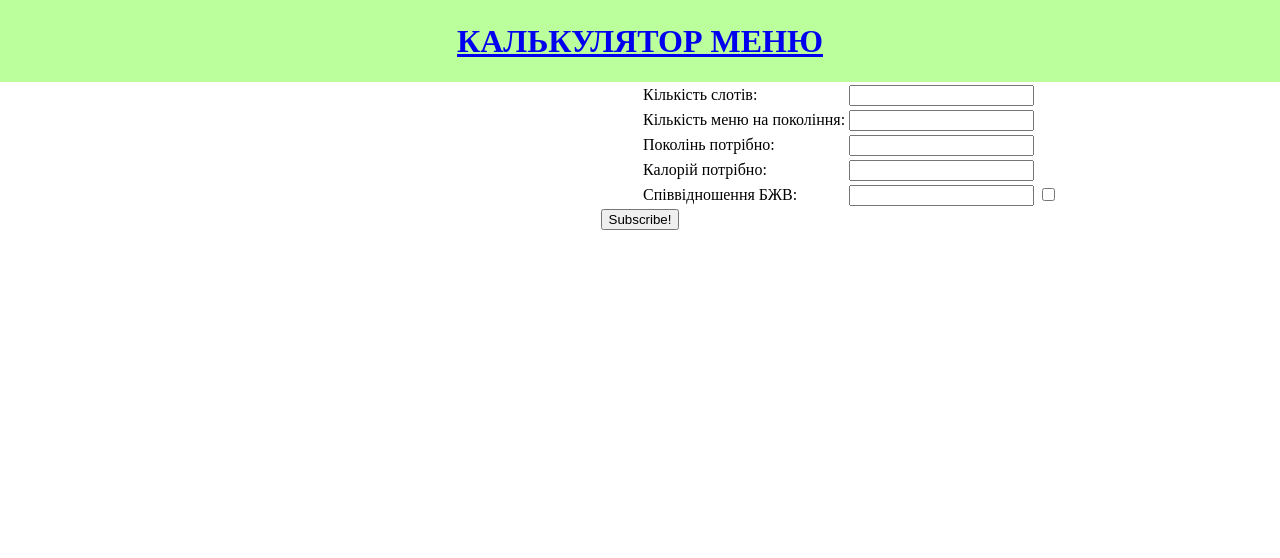
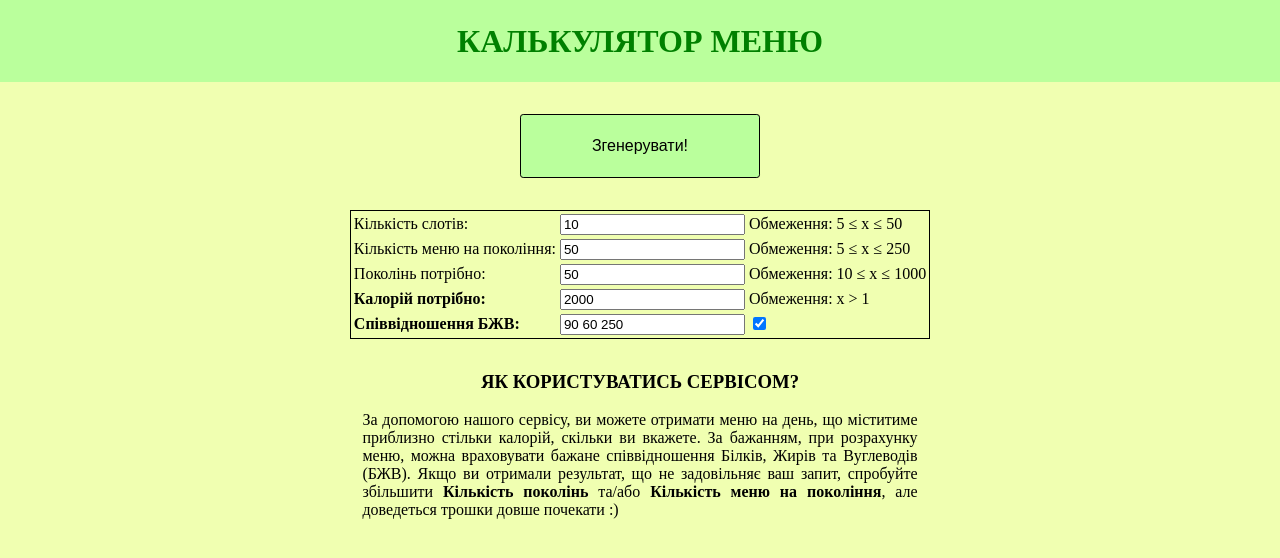
Before and after one commit to guvzan/OptimalMenuWebSite, a Django app: template calculator/templates/calculator/index.html in a window 1280 px wide. Shown: the top 558 px of the page. Run offline with Django 3.2, Linux system fonts and the light colour scheme; the template is opened without the code that fills it, so the values that code supplies are empty.

Commit message:
Stylish Prototype. Need To Add More Products, Style Results

```diff
--- a/calculator/static/calculator/css/style.css
+++ b/calculator/static/calculator/css/style.css
@@ -1,3 +1,7 @@
+body{
+    background-color: #F0FFB1;
+}
+
 header{
     color: #2D1644;
     background-color: #BAFF9C;
@@ -8,20 +12,63 @@ header{
     padding-top: 0.1em;
 }
 
+a:link{
+    color: green;
+    text-decoration: none;
+}
+
+a:visited{
+    color: green;
+    text-decoration: none;
+}
+
+a:hover{
+    color: #DE2852;
+    text-decoration: none;
+}
+
+a:active{
+    color: green;
+    text-decoration: none;
+}
+
+
 .start-div{
     text-align: center;
 }
 
-.start-bultton{
-    margin-top: 5em;
-    width: 20em;
-    height: 10em;
-    border: 1em black solid;
-    border-radius: 5em;
+.start-button{
+    margin-top: 2em;
+    width: 15em;
+    height: 4em;
+    border: 0.1em black solid;
+    border-radius: 0.2em;
+    font-size: 16px;
+    background-color: #BAFF9C;
+}
+
+.start-button:hover{
+    background-color: transparent;
+    cursor: pointer;
+    transform: scale(1.01, 1.01)
+}
+
+.start-button:active{
+    background-color: transparent;
+    cursor: pointer;
+    transform: scale(0.99, 0.99)
 }
 
 .settings-table{
+    border: 0.01em solid black;
     text-align: left;
-    margin-left: 50%;
-    margil-right: 50%;
+    margin: 0 auto;
+    margin-top: 2em;
 }
+
+.instruction-div{
+    width: 34.7em;
+    text-align: justify;
+    margin: 0 auto;
+    margin-top: 2em;
+}
--- a/calculator/templates/calculator/index.html
+++ b/calculator/templates/calculator/index.html
@@ -5,30 +5,48 @@
     <form action="{% url 'calculator:results' %}" method="post">
         {% csrf_token %}
         <table class="settings-table">
+            <input class="start-button" type="submit" value="Згенерувати!"/>
             <tr>
                 <td><label for="genom_l">Кількість слотів: </label></td>
-                <td><input type="number" name="genom_l" id="genom_l" required/></td>
+                <td><input type="number" name="genom_l" id="genom_l" value="10" required/></td>
+                <td>Обмеження: 5 ≤ x ≤ 50</td>
             </tr>
             <tr>
                 <td><label for="pop_l">Кількість меню на покоління: </label></td>
-                <td><input type="number" name="pop_l" id="pop_l" required/></td>
+                <td><input type="number" name="pop_l" id="pop_l" value="50" required/></td>
+                <td>Обмеження: 5 ≤ x ≤ 250</td>
             </tr>
             <tr>
                 <td><label for="gener_l">Поколінь потрібно: </label></td>
-                <td><input type="number" name="gener_l" id="gener_l" required/></td>
+                <td><input type="number" name="gener_l" id="gener_l" value="50" required/></td>
+                <td>Обмеження: 10 ≤ x ≤ 1000</td>
             </tr>
             <tr>
-                <td><label for="target_c">Калорій потрібно: </label></td>
-                <td><input type="number" name="target_c" id="target_c" required/></td>
+                <td><label for="target_c"><b>Калорій потрібно: </b></label></td>
+                <td><input type="number" name="target_c" id="target_c" value="2000" required/></td>
+                <td>Обмеження: x > 1</td>
             </tr>
             <tr>
-                <td><label for="target_b">Співвідношення БЖВ: </label></td>
-                <td><input type="text" name="target_b" id="target_b" required/></td>
-                <td><input type="checkbox" name="use_bzu"/></td>
+                <td><label for="target_b"><b>Співвідношення БЖВ: </b></label></td>
+                <td><input type="text" name="target_b" id="target_b" value="90 60 250" required/></td>
+                <td><input type="checkbox" name="use_bzu" checked/></td>
             </tr>
         </table>
-        <input class="start-button" type="submit" value="Subscribe!"/>
     </form>
+
+    <div class="instruction-div">
+        <h3 align="center">ЯК КОРИСТУВАТИСЬ СЕРВІСОМ?</h3>
+        <p>
+            За допомогою нашого сервісу, ви можете отримати
+            меню на день, що міститиме приблизно стільки калорій,
+            скільки ви вкажете. За бажанням, при розрахунку меню,
+            можна враховувати бажане співвідношення Білків, Жирів та Вуглеводів (БЖВ).
+            Якщо ви отримали результат, що не задовільняє ваш запит,
+            спробуйте збільшити <b>Кількість поколінь</b> та/або <b>Кількість меню
+            на покоління</b>, але доведеться трошки довше почекати :)
+        </p>
+    </div>
+
 </div>
 
 {% endblock content %}
```
Also changed, not shown: calculator/genetic.py (+11 -5 lines), calculator/views.py (+20 -9 lines).
